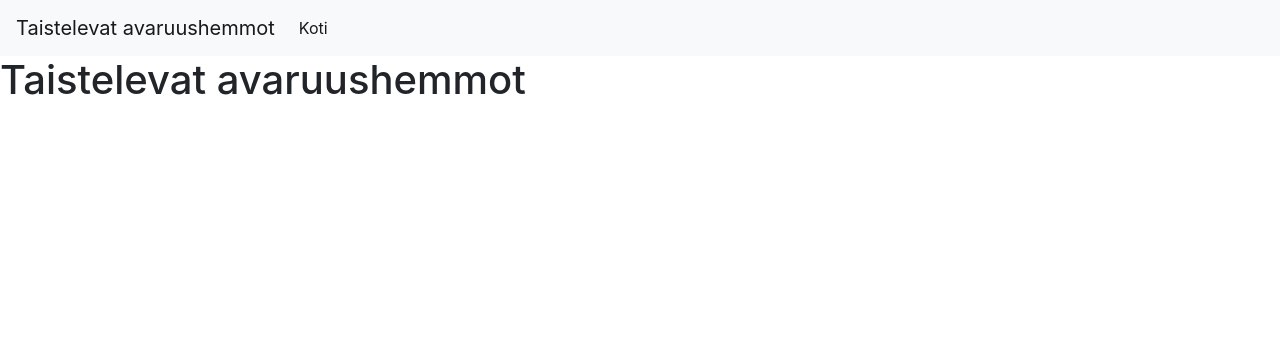
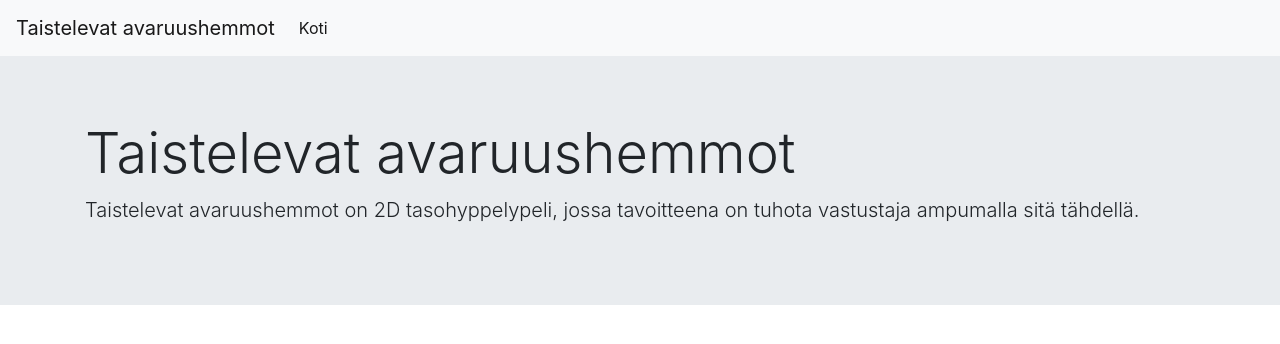
Before and after one commit to artohaapanen/avaruushemmot, a plain HTML site: page index.html in a window 1280 px wide. Drawn offline with Linux system fonts and the light colour scheme.

Commit message:
Jumbotron lisätty

```diff
--- a/index.html
+++ b/index.html
@@ -7,8 +7,10 @@
     <link rel="stylesheet" href="css/bootstrap.css">
 </head>
 <body>
+<!-- Navbar -->
 <nav class="navbar navbar-expand-lg navbar-light bg-light">
-    <a class="navbar-brand" href="#">Taistelevat avaruushemmot</a>
+    <a class="navbar-brand" href="#">Taistelevat avaruushemmot
+    </a>
     <button class="navbar-toggler" type="button" data-toggle="collapse" data-target="#navbarNavAltMarkup" aria-controls="navbarNavAltMarkup" aria-expanded="false" aria-label="Toggle navigation">
         <span class="navbar-toggler-icon"></span>
     </button>
@@ -18,6 +20,13 @@
         </div>
     </div>
 </nav>
-<h1>Taistelevat avaruushemmot</h1>
+<!-- Jumbotron -->
+<div class="jumbotron jumbotron-fluid">
+    <div class="container">
+        <h1 class="display-4">Taistelevat avaruushemmot</h1>
+        <p class="lead">Taistelevat avaruushemmot on 2D tasohyppelypeli, jossa tavoitteena on tuhota vastustaja
+            ampumalla sitä tähdellä.</p>
+    </div>
+</div>
 </body>
 </html>
```
